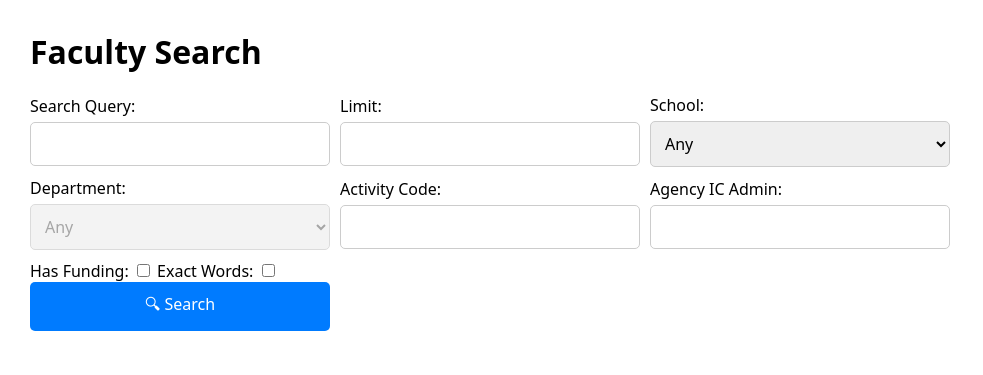
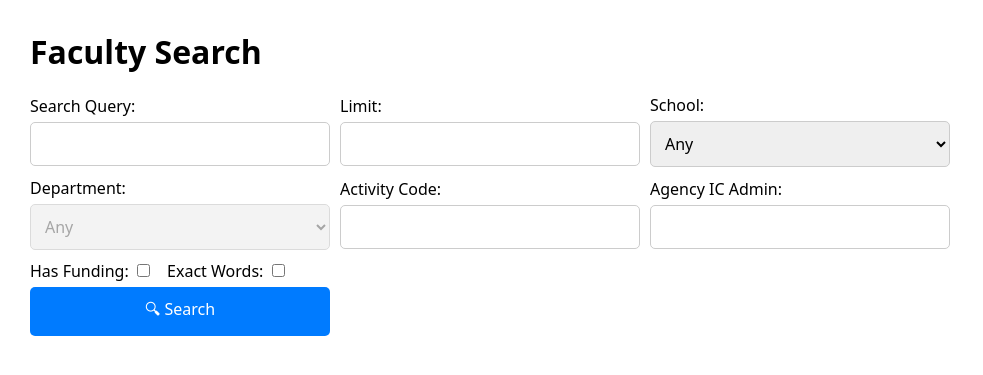
Before and after one commit to uvarc/uvarc-dac-foi, a Flask app: page / in a window 1280 px wide. Shown: the top 375 px of the page, without its empty margins (0-983 px from the left). Run offline with Flask 3, Linux system fonts and the light colour scheme.

Commit message:
added margins to checkboxes

```diff
--- a/frontend/html/search.html
+++ b/frontend/html/search.html
@@ -45,11 +45,11 @@
                 <input type="text" id="agency_ic_admin" name="agency_ic_admin">
             </div>
             <div class="inputContainer">
-                <span>
+                <span class="checkboxContainer">
                     <label for="has_funding">Has Funding:</label>
                     <input type="checkbox" id="has_funding" name="has_funding">
                 </span>
-                <span>
+                <span class="checkboxContainer">
                     <label for="exact_words">Exact Words:</label>
                     <input type="checkbox" id="exact_words" name="exact_words">
                 </span>
--- a/frontend/html/static/css/style.css
+++ b/frontend/html/static/css/style.css
@@ -22,11 +22,9 @@
 }
 
 .checkboxContainer {
-    display: flex;
-    flex-direction: column;
-    div {
-        margin-bottom: 5px;
-    }
+    display: inline-block;
+    margin-bottom: 5px;
+    margin-right: 10px;
 }
 
 button, a.button {
```
